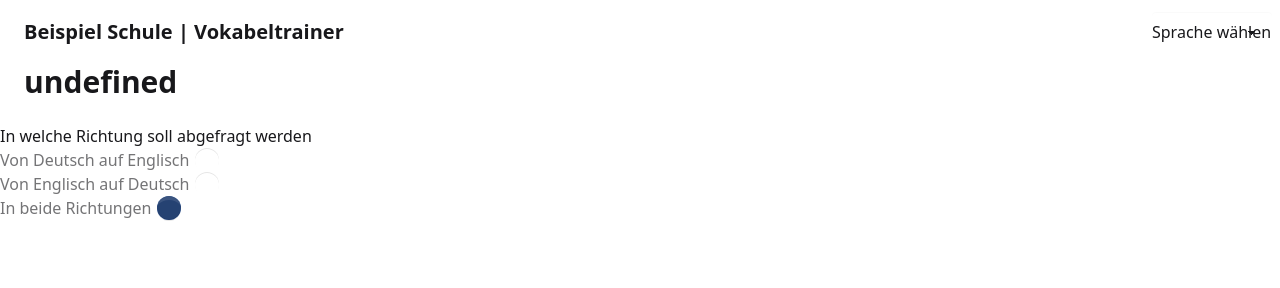
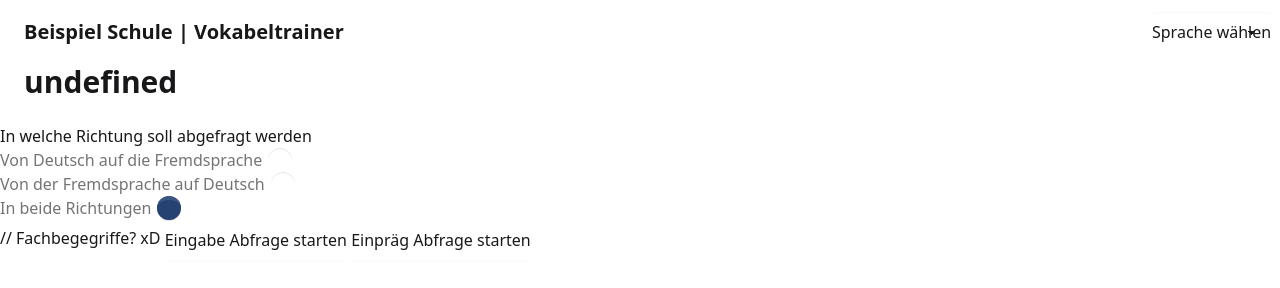
Before and after one commit to ZoeyVid/vokabel-trainer, a plain HTML site: page vokabeln.html in a window 1280 px wide. Drawn offline with nearby package versions, Linux system fonts and the light colour scheme; no server answers; files whose address does not match are found by name.

Commit message:
Schluss für heute

```diff
--- a/vokabeln.html
+++ b/vokabeln.html
@@ -21,13 +21,13 @@
         <h2>In welche Richtung soll abgefragt werden</h2>
         <div class="form-control">
             <label class="label cursor-pointer">
-              <span class="label-text">Von Deutsch auf Englisch</span>
+              <span class="label-text">Von Deutsch auf die Fremdsprache</span>
               <input type="radio" name="radio-6" class="radio checked:bg-blue-500"/>
             </label>
           </div>
           <div class="form-control">
             <label class="label cursor-pointer">
-              <span class="label-text">Von Englisch auf Deutsch</span>
+              <span class="label-text">Von der Fremdsprache auf Deutsch</span>
               <input type="radio" name="radio-6" class="radio checked:bg-blue-500"/>
             </label>
           </div>
@@ -37,6 +37,11 @@
               <input type="radio" name="radio-6" class="radio checked:bg-blue-500" checked />
             </label>
           </div>
+          <div class="btn-group">
+            // Fachbegegriffe? xD
+            <button class="btn">Eingabe Abfrage starten</button>
+            <button class="btn">Einpräg Abfrage starten</button>
+          </div>
         <div id="footer"></div>
     </body>
 </html>
```
